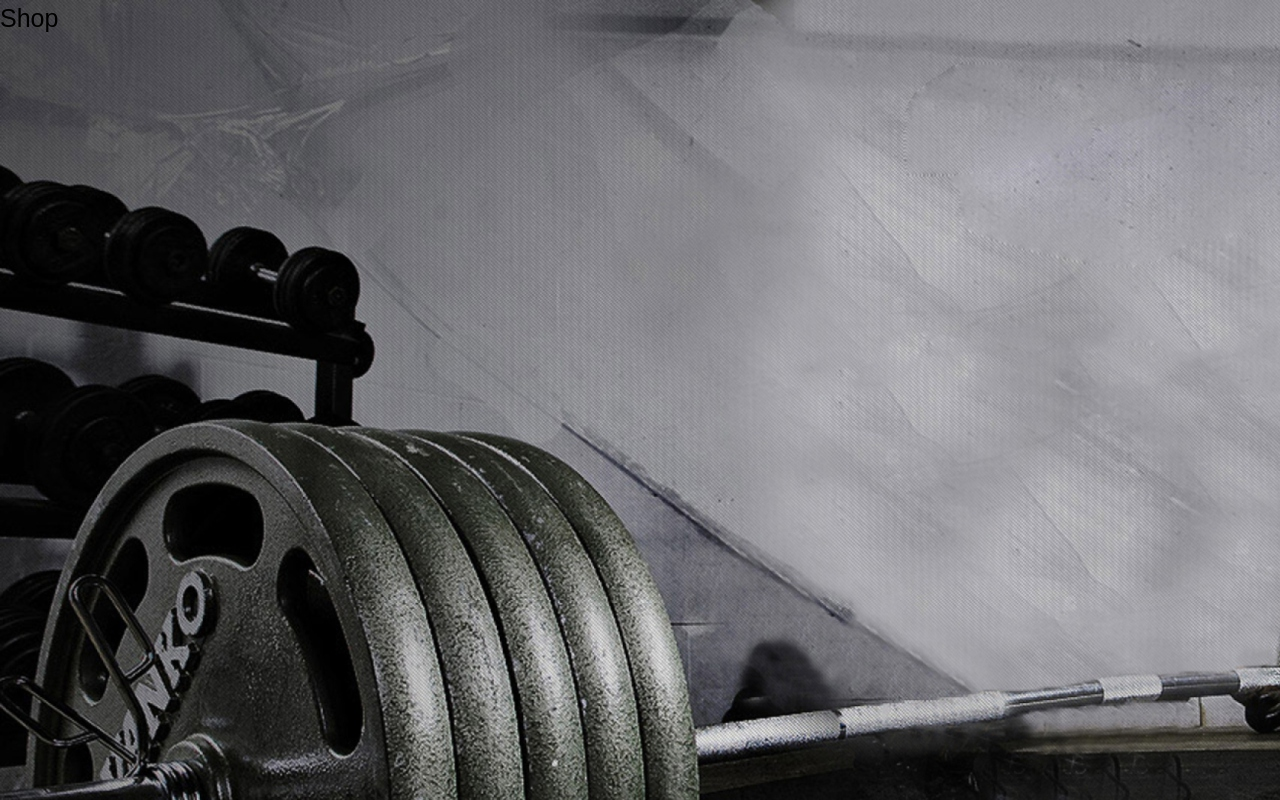
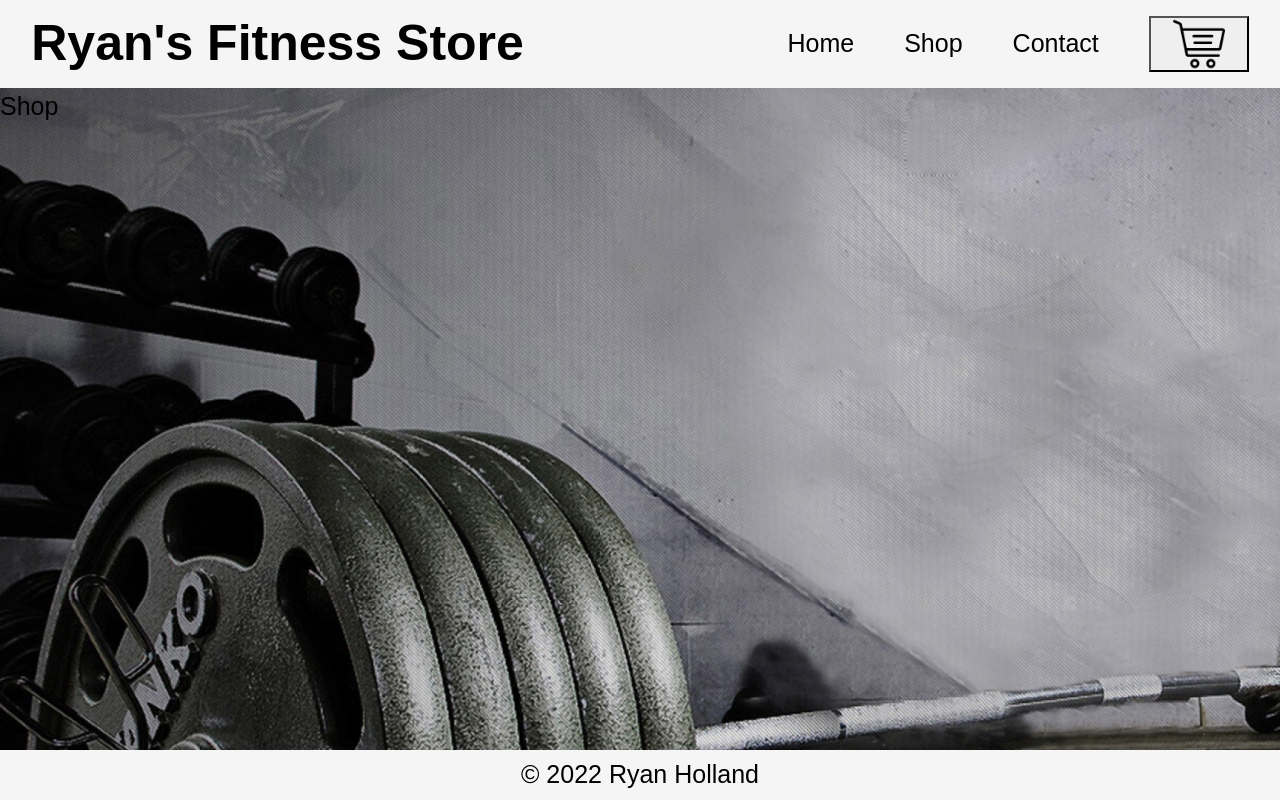
Before and after one commit to rygho90/shopping-cart, a React (Create React App) app: page /shop in a window 1280 px wide. Built offline with nearby package versions, Linux system fonts and the light colour scheme.

Commit message:
Reorganize file structure so header and footer are outside routes

```diff
--- /dev/null
+++ b/src/components/App.js
@@ -0,0 +1,24 @@
+import React from "react";
+import { BrowserRouter, Routes, Route } from "react-router-dom";
+import Home from "./Home";
+import Shop from "./Shop";
+import Contact from "./Contact";
+import Header from "./Header";
+import Footer from "./Footer";
+import "../css/app.css";
+
+export default function App() {
+  return (
+    <BrowserRouter>
+      <div className="wrapper">
+        <Header />
+        <Routes>
+          <Route path="/" element={<Home />} />
+          <Route path="/shop" element={<Shop />} />
+          <Route path="/contact" element={<Contact />} />
+        </Routes>
+        <Footer />
+      </div>
+    </BrowserRouter>
+  );
+}
--- a/src/components/Home.js
+++ b/src/components/Home.js
@@ -1,21 +1,17 @@
 import React from "react";
-import Header from "./Header";
-import Footer from "./Footer";
 
 export default function Home() {
   return (
-    <div className="wrapper">
-      <Header />
 
       <main>
-          <div className="main-info">
-            <h2>Ryan's Fitness Store</h2>
-            <p>Serving all your fitness needs since 2022.</p>
-            <p className="shop-link-p"><button>Visit the shop</button></p>
-          </div>
+        <div className="main-info">
+          <h2>Ryan's Fitness Store</h2>
+          <p>Serving all your fitness needs since 2022.</p>
+          <p className="shop-link-p">
+            <button>Visit the shop</button>
+          </p>
+        </div>
       </main>
 
-      <Footer />
-    </div>
   );
 }
--- a/src/components/RouteSwitch.js
+++ /dev/null
@@ -1,17 +0,0 @@
-import React from 'react'
-import { BrowserRouter, Routes, Route } from "react-router-dom"
-import Home from './Home'
-import Shop from './Shop'
-import Contact from './Contact'
-
-export default function RouteSwitch() {
-  return (
-    <BrowserRouter>
-        <Routes>
-            <Route path="/" element={<Home />} />
-            <Route path="/shop" element={<Shop />} />
-            <Route path="/contact" element={<Contact />} />
-        </Routes>
-    </BrowserRouter>
-  )
-}
--- a/src/index.js
+++ b/src/index.js
@@ -1,12 +1,12 @@
 import React from 'react';
 import ReactDOM from 'react-dom/client';
-import RouteSwitch from './components/RouteSwitch';
-import "./css/index.css"
+import App from './components/App';
+
 
 
 const root = ReactDOM.createRoot(document.getElementById('root'));
 root.render(
   <React.StrictMode>
-    <RouteSwitch />
+    <App />
   </React.StrictMode>
 );
```
Also changed, not shown: src/css/app.css (renamed from src/css/index.css).
